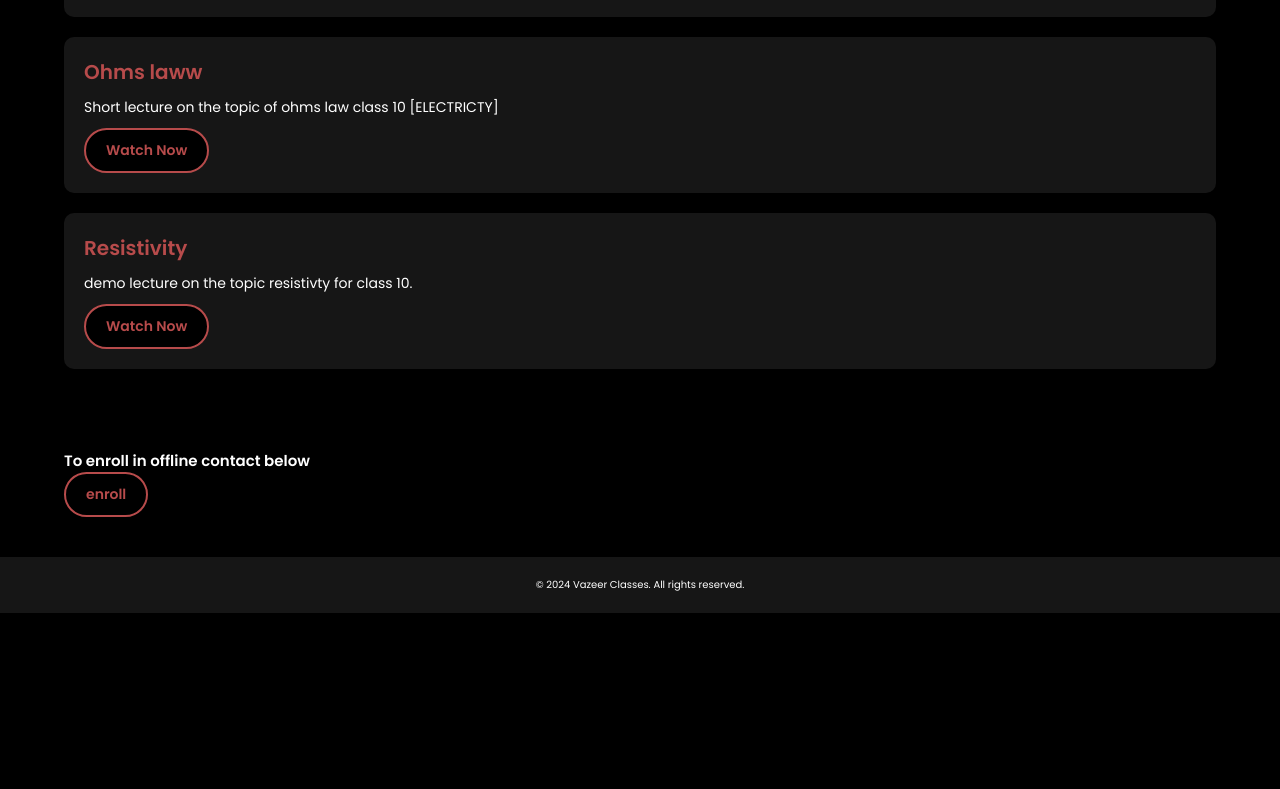
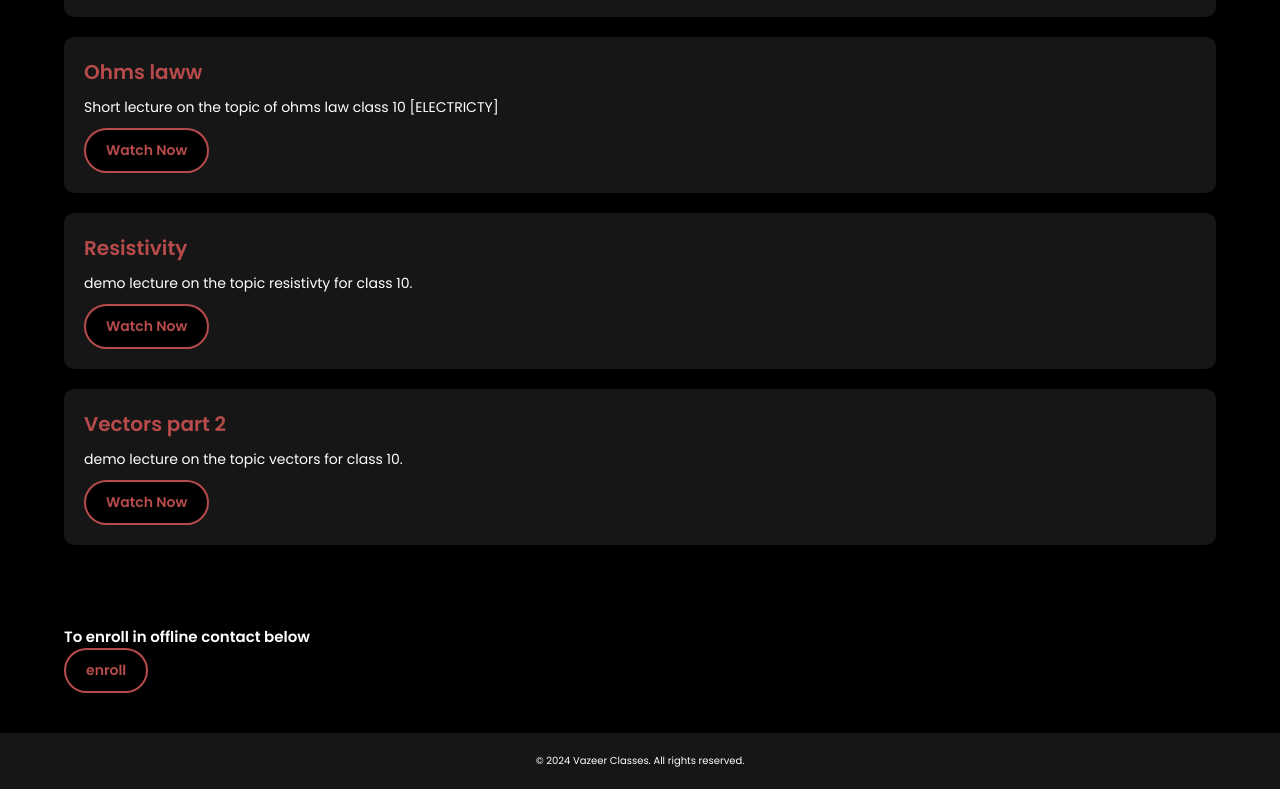
Before and after one commit to Sh16coder/demo, a plain HTML site: page index.html in a window 1280 px wide. Shown: the part 531-1320 px from the top of the page. Before the commit the page ends 1144 px from the top, so only its background shows below. Drawn offline with Linux system fonts and the light colour scheme.

Commit message:
Update index.html

```diff
--- a/index.html
+++ b/index.html
@@ -48,6 +48,11 @@
             <p>demo lecture on the topic resistivty for class 10.</p>
             <a href="a.mp4" class="btn">Watch Now</a>
         </div>
+        <div class="lecture-item">
+            <h3>Vectors part 2</h3>
+            <p>demo lecture on the topic vectors for class 10.</p>
+            <a href="https://m.youtube.com/watch?v=xa2I8K79mc8&pp=ygUOdmF6ZWVyIGNsYXNzZXM%3D" class="btn">Watch Now</a>
+        </div>
         <!-- Add more lecture items as needed -->
     </div>
 </section>
```
